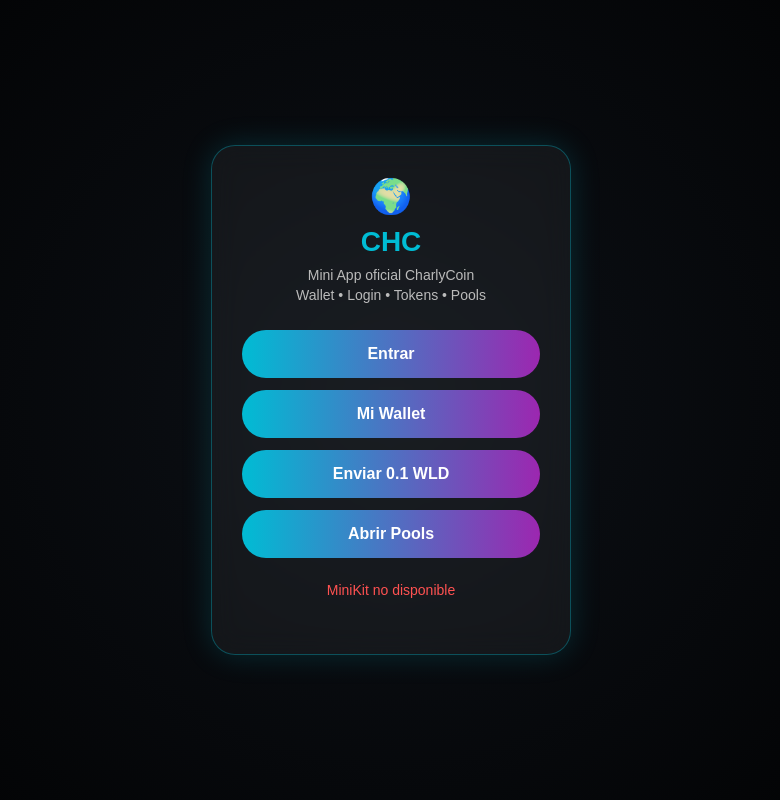
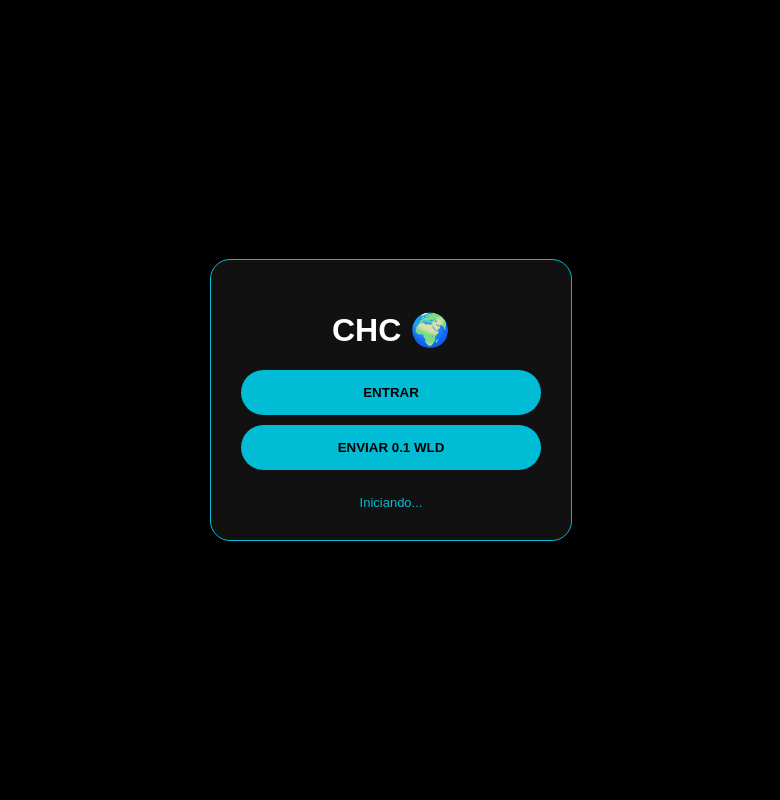
Before and after one commit to ganastrx4/chc-flask-app-, a Flask app: page / in a window 1280 px wide. Shown: the whole page, without its empty margins (249-1029 px from the left). Run offline with Flask 3, Linux system fonts and the light colour scheme.

Commit message:
Update index.html

```diff
--- a/templates/index.html
+++ b/templates/index.html
@@ -3,277 +3,80 @@
 <head>
     <meta charset="UTF-8">
     <meta name="viewport" content="width=device-width,initial-scale=1.0">
-<title>CHC - CharlyCoin 🌍</title>
-
+    <title>CHC - CharlyCoin</title>
     <style>
-*{
-margin:0;
-padding:0;
-box-sizing:border-box;
-}
-
-body{
-min-height:100vh;
-display:flex;
-justify-content:center;
-align-items:center;
-background:radial-gradient(circle at center,#0d1117,#000);
-font-family:Arial,Helvetica,sans-serif;
-color:#fff;
-padding:20px;
-}
-
-.card{
-width:360px;
-padding:30px;
-border-radius:24px;
-background:rgba(255,255,255,.05);
-border:1px solid rgba(0,188,212,.35);
-backdrop-filter:blur(14px);
-box-shadow:0 0 30px rgba(0,188,212,.18);
-text-align:center;
-}
-
-.logo{
-font-size:34px;
-margin-bottom:10px;
-}
-
-h1{
-font-size:28px;
-color:#00bcd4;
-margin-bottom:8px;
-}
-
-.sub{
-font-size:14px;
-color:#bbb;
-line-height:1.4;
-margin-bottom:25px;
-}
-
-button{
-width:100%;
-padding:15px;
-border:none;
-border-radius:50px;
-cursor:pointer;
-font-size:16px;
-font-weight:bold;
-color:#fff;
-margin-bottom:12px;
-background:linear-gradient(90deg,#00bcd4,#9c27b0);
-}
-
-button:disabled{
-background:#444;
-cursor:not-allowed;
-}
-
-#status{
-margin-top:10px;
-min-height:44px;
-font-size:14px;
-line-height:1.45;
-color:#00bcd4;
-word-break:break-word;
-}
-
-.ok{color:#4caf50!important;}
-.err{color:#ff5252!important;}
+        body { margin: 0; height: 100vh; display: flex; justify-content: center; align-items: center; background: #000; color: #fff; font-family: sans-serif; }
+        .card { width: 300px; padding: 30px; text-align: center; border: 1px solid #00bcd4; border-radius: 20px; background: #111; }
+        button { width: 100%; padding: 15px; border-radius: 50px; border: none; background: #00bcd4; font-weight: bold; cursor: pointer; margin-bottom: 10px; }
+        #status { margin-top: 15px; font-size: 13px; color: #00bcd4; }
     </style>
 </head>
-
 <body>
 
 <div class="card">
-
-<div class="logo">🌍</div>
-
-<h1>CHC</h1>
-
-<div class="sub">
-Mini App oficial CharlyCoin<br>
-Wallet • Login • Tokens • Pools
-</div>
-
-<button id="btnLogin">Entrar</button>
-
-<button id="btnWallet">Mi Wallet</button>
-
-<button id="btnSend">Enviar 0.1 WLD</button>
-
-<button id="btnPool">Abrir Pools</button>
-
-<div id="status">Cargando MiniKit...</div>
-
+    <h1>CHC 🌍</h1>
+    <button id="btnLogin">ENTRAR</button>
+    <button id="btnSend">ENVIAR 0.1 WLD</button>
+    <div id="status">Iniciando...</div>
 </div>
 
 <script type="module">
+    import { MiniKit } from "https://cdn.jsdelivr.net/npm/@worldcoin/minikit-js/+esm";
 
+    const APP_ID = "app_7686f9027d3e3c0b53d987a3caf1e111";
     const status = document.getElementById("status");
 
-const btnLogin  = document.getElementById("btnLogin");
-const btnWallet = document.getElementById("btnWallet");
-const btnSend   = document.getElementById("btnSend");
-const btnPool   = document.getElementById("btnPool");
-
-let MiniKit = null;
-
-/* helpers */
-function setStatus(msg,type=""){
-status.className="";
-if(type) status.classList.add(type);
-status.innerText = msg;
+    async function init() {
+        try {
+            // Sintaxis correcta de instalación
+            await MiniKit.install(APP_ID);
+            status.innerText = "MiniKit Conectado ✅";
+        } catch (e) {
+            status.innerText = "Error de inicio";
+        }
     }
 
-/* init real */
-async function initMiniKit(){
+    // --- LOGIN CORREGIDO ---
+    document.getElementById("btnLogin").onclick = async () => {
+        try {
+            status.innerText = "Autenticando...";
 
-try{
+            // REGLA NUEVA: Se llama directo a MiniKit.walletAuth (sin .commands)
+            const { finalPayload } = await MiniKit.walletAuth({
+                nonce: Date.now().toString(),
+                requestId: "login_chc",
+                scope: ["uniqueness"],
+            });
 
-const sdk = await import("https://esm.sh/@worldcoin/minikit-js");
-
-MiniKit = sdk.MiniKit;
-
-await MiniKit.install();
-
-setStatus("MiniKit conectado","ok");
-
-return true;
-
-}catch(e){
-
-console.log(e);
-setStatus("MiniKit no disponible","err");
-return false;
-
+            if (finalPayload) {
+                status.innerText = "¡Éxito! Entrando...";
+                setTimeout(() => { window.location.href = "buscador2.html"; }, 1000);
             }
-
+        } catch (e) {
+            status.innerText = "Error en Login";
         }
-
-/* LOGIN */
-btnLogin.onclick = async ()=>{
-
-try{
-
-setStatus("Abriendo autorización...");
-
-if(!MiniKit){
-if(!await initMiniKit()) return;
-}
-
-const res = await MiniKit.commands.walletAuth();
-
-console.log(res);
-
-setStatus("Acceso correcto","ok");
-
-setTimeout(()=>{
-window.location.href="buscador2.html";
-},1200);
-
-}catch(e){
-
-console.log(e);
-setStatus("Cancelado","err");
-
-}
-
     };
 
-/* WALLET */
-btnWallet.onclick = async ()=>{
+    // --- PAGO CORREGIDO ---
+    document.getElementById("btnSend").onclick = async () => {
+        try {
+            status.innerText = "Abriendo Wallet...";
 
-try{
+            // REGLA NUEVA: Se llama directo a MiniKit.pay (sin .commands)
+            await MiniKit.pay({
+                reference: "chc-" + Date.now(),
+                to: "0xdc178d65c502f9589bb1a35af08b5723f85ec168",
+                tokens: [{ symbol: "WLD", token_amount: "0.1" }],
+                description: "Pago CHC"
+            });
 
-if(!MiniKit){
-if(!await initMiniKit()) return;
+            status.innerText = "Solicitud enviada";
+        } catch (e) {
+            status.innerText = "Pago cancelado";
         }
-
-setStatus("Leyendo wallet...");
-
-const user = await MiniKit.getUser();
-
-console.log(user);
-
-if(user?.walletAddress){
-
-setStatus(
-"Wallet: " + user.walletAddress.substring(0,8) + "...",
-"ok"
-);
-
-}else{
-
-setStatus("Wallet conectada","ok");
-
-}
-
-}catch(e){
-
-console.log(e);
-setStatus("No disponible","err");
-
-}
-
     };
 
-/* SEND */
-btnSend.onclick = async ()=>{
-
-try{
-
-if(!MiniKit){
-if(!await initMiniKit()) return;
-}
-
-setStatus("Abriendo pago...");
-
-const pay = await MiniKit.commands.pay({
-
-reference:"chc-" + Date.now(),
-
-to:"0xdc178d65c502f9589bb1a35af08b5723f85ec168",
-
-tokens:[
-{
-symbol:"WLD",
-token_amount:"0.1"
-}
-],
-
-description:"Pago CHC"
-
-});
-
-console.log(pay);
-
-setStatus("Pago enviado","ok");
-
-}catch(e){
-
-console.log(e);
-setStatus("Pago cancelado","err");
-
-}
-
-};
-
-/* POOLS */
-btnPool.onclick = async ()=>{
-
-setStatus("Abriendo pools...");
-
-window.location.href =
-"https://www.geckoterminal.com/world-chain";
-
-};
-
-/* auto init */
-initMiniKit();
-
+    init();
 </script>
-
 </body>
 </html>
```
Lines whose indentation alone changed are shown as unchanged.
